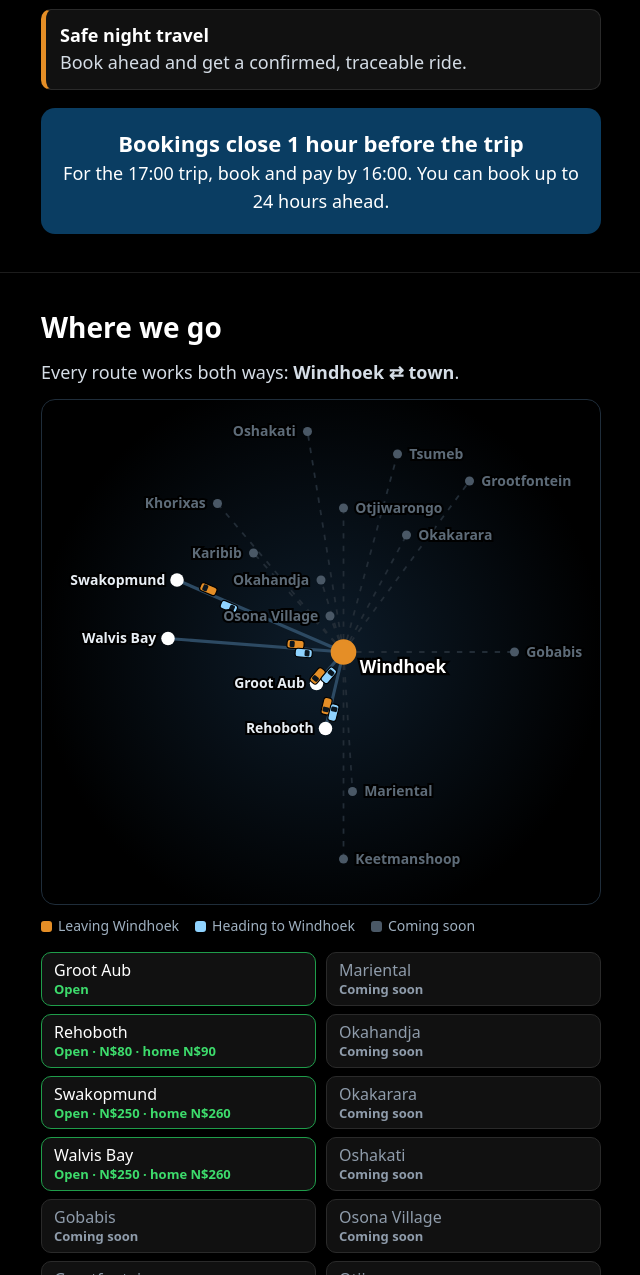
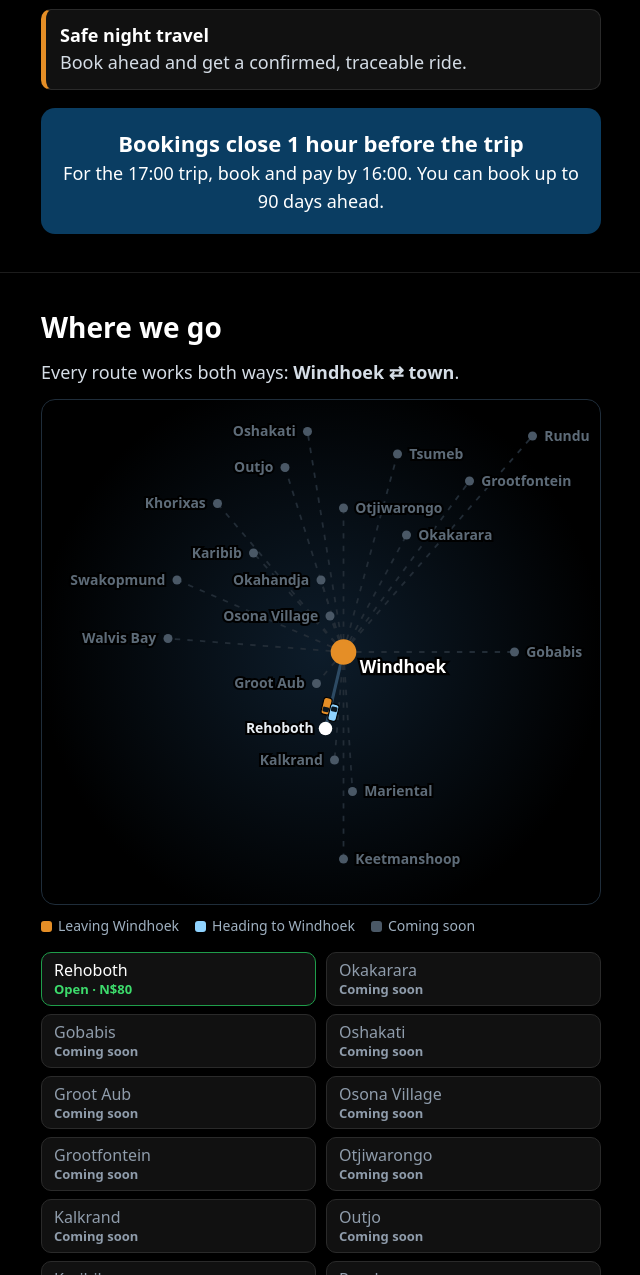
Before and after one commit to steveselviro-droid/SFGBooking, a plain HTML site: page index.html in a window 1280 px wide. Shown: the part 1525-2800 px from the top of the page, without its empty margins (319-959 px from the left). Drawn offline with Linux system fonts and the light colour scheme.

Commit message:
Add files via upload

```diff
--- a/index.html
+++ b/index.html
@@ -98,6 +98,9 @@ footer a{color:#fff}
 .go:disabled{background:#8a98a8;cursor:not-allowed}
 .price{font-weight:700;color:var(--n);font-size:15px;margin-top:8px}
 .price:empty{display:none}
+.dp{display:block;width:100%;font:inherit;font-size:16px;font-weight:700;min-height:46px;border:2px solid var(--b);border-radius:10px;padding:4px 10px;background:#fff;color:var(--n)}
+.dp.on{background:var(--n);border-color:var(--n);color:#fff;color-scheme:dark}
+.dl{margin-top:10px}
 .chk[hidden]{display:none}
 #rmap{width:100%;height:auto;display:block;background:radial-gradient(circle at 50% 50%,#0d1c2a,#000 75%);border:1px solid #1f2d3a;border-radius:14px;margin:0 0 10px}
 .leg{display:flex;gap:6px 16px;flex-wrap:wrap;font-size:14px;color:#9fb0c0;margin-bottom:16px}.leg i{display:inline-block;width:11px;height:11px;border-radius:3px;margin-right:6px;vertical-align:-1px}
@@ -113,6 +116,7 @@ footer a{color:#fff}
 <p class="price" id="price" aria-live="polite"></p>
 <label class="chk" id="homeBox" hidden><input type="checkbox" id="home"><span id="homeTxt"></span></label>
 <label>Day</label><div class="days" id="days"></div>
+<label for="dpick" class="dl">Or choose a later date</label><input type="date" id="dpick" class="dp">
 <label>Time</label><div class="slots" id="slots"></div><p class="hint" id="hint"></p>
 <div class="r2"><div class="seats"><span>Seats</span><button type="button" id="minus" aria-label="Fewer seats">−</button><b id="sn" aria-live="polite">1</b><button type="button" id="plus" aria-label="More seats">+</button></div><label class="chk"><input type="checkbox" id="parcel"> Sending a parcel too</label></div>
 <p class="soon" id="soon" hidden>All routes are coming soon. WhatsApp 081 238 5723 and we will tell you when yours opens.</p>
@@ -146,7 +150,7 @@ footer a{color:#fff}
 <div><b>Know your driver</b>Name, plate, car model and colour before you travel.</div>
 <div><b>Safe night travel</b>Book ahead and get a confirmed, traceable ride.</div>
 </div>
-<div class="rule" style="margin-top:18px"><b>Bookings close 1 hour before the trip</b>For the 17:00 trip, book and pay by 16:00. You can book up to 24 hours ahead.</div>
+<div class="rule" style="margin-top:18px"><b>Bookings close 1 hour before the trip</b>For the 17:00 trip, book and pay by 16:00. You can book up to <span data-ahead>90 days</span> ahead.</div>
 </div></section>
 
 <section id="where"><div class="w">
@@ -226,12 +230,12 @@ footer a{color:#fff}
 
 <footer>© 2026 SFG (Safe, Fast &amp; Guaranteed) · Windhoek, Namibia</footer>
 
-<script>window.SFG={whatsapp:"264812385723",callNumber:"264812128606",email:"sfgbooking97@gmail.com",hub:"Windhoek",maxSeats:8,cutoffMinutes:60,maxAheadHours:24,slots:["06:00","07:00","08:00","11:00","14:00","17:00","18:00","20:00","21:00"],towns:{"Rehoboth":"coming soon","Okahandja":"coming soon","Swakopmund":"coming soon","Walvis Bay":"coming soon","Otjiwarongo":"coming soon","Tsumeb":"coming soon","Mariental":"coming soon","Keetmanshoop":"coming soon","Gobabis":"coming soon","Osona Village":"coming soon","Groot Aub":"coming soon","Oshakati":"coming soon","Grootfontein":"coming soon","Karibib":"coming soon","Okakarara":"coming soon","Khorixas":"coming soon"}};</script>
+<script>window.SFG={whatsapp:"264812385723",callNumber:"264812128606",email:"sfgbooking97@gmail.com",hub:"Windhoek",maxSeats:12,cutoffMinutes:60,maxAheadDays:90,slots:["06:00","07:00","08:00","11:00","14:00","17:00","18:00","20:00","21:00"],towns:{"Rehoboth":"coming soon","Okahandja":"coming soon","Swakopmund":"coming soon","Walvis Bay":"coming soon","Otjiwarongo":"coming soon","Tsumeb":"coming soon","Mariental":"coming soon","Keetmanshoop":"coming soon","Gobabis":"coming soon","Osona Village":"coming soon","Groot Aub":"coming soon","Oshakati":"coming soon","Grootfontein":"coming soon","Karibib":"coming soon","Okakarara":"coming soon","Khorixas":"coming soon"}};</script>
 <script src="routes.js"></script>
 <script>
 const C=window.SFG,$=i=>document.getElementById(i);
 if(!C){document.body.innerHTML='<p style="padding:30px;font:20px sans-serif">The booking form could not load. Please WhatsApp <b>081 238 5723</b>.</p>';throw 0}
-C.maxAheadHours=C.maxAheadHours||24;
+C.maxAheadDays=C.maxAheadDays||90;C.maxAheadHours=C.maxAheadDays*24;
 const H=C.hub,T=C.towns,S={day:null,time:null,seats:1},open=t=>t===H||T[t]==="open";
 const P=C.prices||{},HP=C.homePrices||{},CUR=C.currency||"N$";
 const money=n=>CUR+n;
@@ -239,7 +243,7 @@ const priceOf=(a,b)=>{const t=a===H?b:b===H?a:null;return t&&P[t]!=null?{t,p:P[t
 const names=Object.keys(T).sort((a,b)=>(open(b)-open(a))||a.localeCompare(b));
 if(!names.some(open)){$("soon").hidden=false;$("go").disabled=true;$("go").textContent="Booking opens soon"}
 const wn=()=>new Date(new Date().toLocaleString("en-US",{timeZone:"Africa/Windhoek"}));
-const base=wn(),days=[0,1].map(i=>{const d=new Date(base);d.setDate(d.getDate()+i);return{d,top:["Today","Tomorrow"][i],sub:d.toLocaleDateString("en-GB",{weekday:"short",day:"numeric",month:"short"}).replace(",","")}});
+const base=wn(),ND=C.maxAheadDays,days=Array.from({length:ND},(_,i)=>{const d=new Date(base);d.setDate(d.getDate()+i);const o={weekday:"short",day:"numeric",month:"short"};if(d.getFullYear()!==base.getFullYear())o.year="numeric";const sub=d.toLocaleDateString("en-GB",o).replace(",","");return{d,top:["Today","Tomorrow"][i]||sub,sub}}),ymd=d=>d.getFullYear()+"-"+String(d.getMonth()+1).padStart(2,"0")+"-"+String(d.getDate()).padStart(2,"0");
 const opt=(v,l,x)=>`<option value="${v}"${x?" disabled":""}>${l}</option>`;
 const lab=t=>open(t)?t:t+" (Coming soon)";
 const list=()=>names.map(t=>opt(t,lab(t),!open(t))).join("");
@@ -259,15 +263,18 @@ const pl=(f,t)=>{const r=priceOf(f,t);if(!r)return[];const hm=r.h!=null&&$("home
  return["Drop-off: "+(hm?(C.homeLabel||"Until home"):"Departure point"),"Price: "+money(p)+" per seat","Total: "+money(p*S.seats)]};
 const gap=(i,t)=>{const[h,m]=t.split(":"),d=new Date(days[i].d);d.setHours(+h,+m,0,0);return(d-wn())/6e4};
 const closed=(i,t)=>{const g=gap(i,t);return g<C.cutoffMinutes||g>C.maxAheadHours*60};
-function drawDays(){$("days").innerHTML=days.map((x,i)=>`<button type="button" class="${S.day===i?"on":""}" data-i="${i}">${x.top}<small>${x.sub}</small></button>`).join("")}
+function drawDays(){const far=S.day>1;$("dpick").classList.toggle("on",far);$("dpick").value=far?ymd(days[S.day].d):"";$("days").innerHTML=days.slice(0,2).map((x,i)=>`<button type="button" class="${S.day===i?"on":""}" data-i="${i}">${x.top}<small>${x.sub}</small></button>`).join("")}
 function drawSlots(){let n=0;
  $("slots").innerHTML=C.slots.map(t=>{const c=closed(S.day,t);if(!c)n++;if(c&&S.time===t)S.time=null;return`<button type="button" class="${S.time===t?"on":""}" data-t="${t}"${c?" disabled":""}>${t}${c?"<small>"+(gap(S.day,t)>C.maxAheadHours*60?"Not yet":"Closed")+"</small>":""}</button>`}).join("");
- $("hint").textContent=n?"Book up to "+C.maxAheadHours+" hours ahead. Closes 1 hour before the trip.":"No trips left on this day. Please pick another day."}
+ $("hint").textContent=n?"Book up to "+C.maxAheadDays+" days ahead. Closes 1 hour before the trip.":"No trips left on this day. Please pick another day."}
 $("from").innerHTML=opt("","Pick a town")+opt(H,H)+list();fillTo();
 S.day=[0,1].find(i=>C.slots.some(t=>!closed(i,t)));if(S.day===undefined)S.day=1;
 drawDays();drawSlots();
 $("from").onchange=()=>{fillTo();showPrice()};$("to").onchange=showPrice;$("home").onchange=showPrice;
 $("swap").onclick=()=>{const f=$("from").value,t=$("to").value;if(!f||!t)return;$("from").value=t;fillTo();$("to").value=f;showPrice()};
+$("dpick").min=ymd(days[0].d);$("dpick").max=ymd(days[ND-1].d);
+document.querySelectorAll("[data-ahead]").forEach(e=>e.textContent=ND+" days");
+$("dpick").onchange=()=>{const v=$("dpick").value;if(!v)return;const[y,m,d]=v.split("-").map(Number),i=Math.round((Date.UTC(y,m-1,d)-Date.UTC(base.getFullYear(),base.getMonth(),base.getDate()))/864e5);if(i<0||i>=ND){drawDays();return}S.day=i;drawDays();drawSlots()};
 $("days").onclick=e=>{const b=e.target.closest("button");if(!b)return;S.day=+b.dataset.i;drawDays();drawSlots()};
 $("slots").onclick=e=>{const b=e.target.closest("button");if(!b||b.disabled)return;S.time=b.dataset.t;drawSlots()};
 $("minus").onclick=()=>{S.seats=Math.max(1,S.seats-1);$("sn").textContent=S.seats;showPrice()};
@@ -296,7 +303,7 @@ document.querySelectorAll("[data-mail]").forEach(a=>a.href="mailto:"+C.email);
 (function(){
 const C=window.SFG,svg=document.getElementById("rmap");if(!C||!svg)return;
 const NS="http://www.w3.org/2000/svg",el=(n,a,p)=>{const e=document.createElementNS(NS,n);for(const k in a)e.setAttribute(k,a[k]);(p||svg).appendChild(e);return e};
-const POS={"Swakopmund":[13,40],"Walvis Bay":[11,53],"Karibib":[30,34],"Okahandja":[45,40],"Osona Village":[47,48],"Khorixas":[22,23],"Otjiwarongo":[50,24],"Okakarara":[64,30],"Tsumeb":[62,12],"Grootfontein":[78,18],"Oshakati":[42,7],"Gobabis":[88,56],"Groot Aub":[44,63],"Rehoboth":[46,73],"Mariental":[52,87],"Keetmanshoop":[50,102]};
+const POS={"Swakopmund":[13,40],"Walvis Bay":[11,53],"Karibib":[30,34],"Okahandja":[45,40],"Osona Village":[47,48],"Khorixas":[22,23],"Otjiwarongo":[50,24],"Okakarara":[64,30],"Tsumeb":[62,12],"Grootfontein":[78,18],"Oshakati":[42,7],"Gobabis":[88,56],"Groot Aub":[44,63],"Rehoboth":[46,73],"Mariental":[52,87],"Keetmanshoop":[50,102],"Rundu":[92,8],"Outjo":[37,15],"Kalkrand":[48,80]};
 const HUB=[50,56],g=el("g",{transform:"translate(17 0)"}),cars=[];let n=0;
 const towns=Object.keys(C.towns||{}).filter(t=>POS[t]);
 towns.forEach(t=>{const p=POS[t],open=C.towns[t]==="open";
--- a/routes.js
+++ b/routes.js
@@ -21,9 +21,10 @@ window.SFG = {
   email: "sfgbooking97@gmail.com",
   instagram: "https://www.instagram.com/sfgbooking/",   // Instagram link (button in "Talk to us")
   hub: "Windhoek",
-  maxSeats: 8,                    // most seats one booking can ask for
+  maxSeats: 12,                   // most seats one booking can ask for
+  maxAheadDays: 90,               // how many days ahead people can book
   cutoffMinutes: 60,              // bookings close 1 hour before departure
-  slots: ["06:00", "07:00", "11:00", "14:00", "17:00", "18:00", "20:00", "21:00"],
+  slots: ["06:00", "07:00", "08:00", "11:00", "14:00", "17:00", "18:00", "20:00", "21:00"],
 
   currency: "N$",
   homeLabel: "Until home",
@@ -36,27 +37,28 @@ window.SFG = {
 
   homePrices: {
     "Swakopmund": 260,
-    "Rehoboth": 90,
     "Walvis Bay": 260
   },
 
   towns: {
     "Rehoboth": "open",
-    "Rundu": "Coming soon",
     "Okahandja": "coming soon",
-    "Swakopmund": "open",
-    "Walvis Bay": "open",
+    "Swakopmund": "coming soon",
+    "Walvis Bay": "coming soon",
     "Otjiwarongo": "coming soon",
     "Tsumeb": "coming soon",
     "Mariental": "coming soon",
     "Keetmanshoop": "coming soon",
     "Gobabis": "coming soon",
     "Osona Village": "coming soon",
-    "Groot Aub": "open",
+    "Groot Aub": "coming soon",
     "Oshakati": "coming soon",
     "Grootfontein": "coming soon",
     "Karibib": "coming soon",
     "Okakarara": "coming soon",
-    "Khorixas": "coming soon"
+    "Khorixas": "coming soon",
+    "Rundu": "coming soon",
+    "Outjo": "coming soon",
+    "Kalkrand": "coming soon"
   }
 };
```
